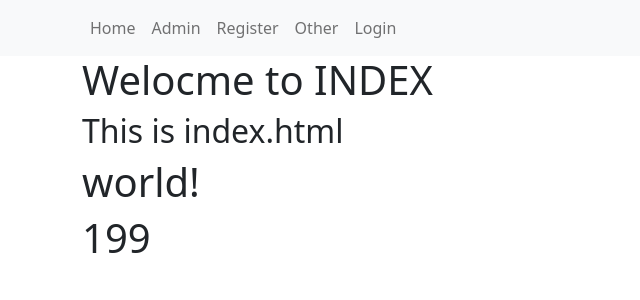
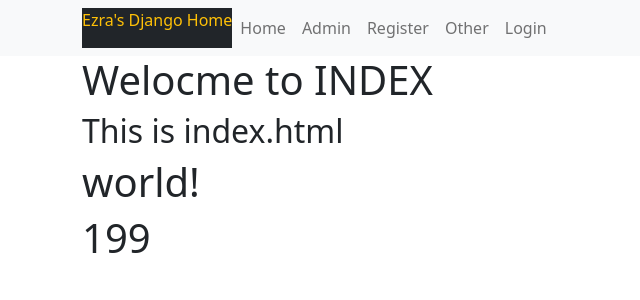
Before and after one commit to xuunnis123/Django-learning-project, a Django app: page / in a window 1280 px wide. Shown: the top 300 px of the page, without its empty margins (0-640 px from the left). Run offline with Django 3.2, Linux system fonts and the light colour scheme.

Commit message:
Modify a little template

```diff
--- a/My_Django/learning_templates/basic_app/urls.py
+++ b/My_Django/learning_templates/basic_app/urls.py
@@ -9,6 +9,6 @@ urlpatterns=[
     path('relative/',views.relative,name='relative'),
     path('other/',views.other,name='other'),
     path('register/',views.register,name='register'),
-    path('user_login/',views.user_login,name='user_login')
+    path('user_login/',views.user_login,name='user_login'),
 
 ]
--- a/My_Django/learning_templates/templates/basic_app/base.html
+++ b/My_Django/learning_templates/templates/basic_app/base.html
@@ -17,6 +17,7 @@
            <div class="collapse navbar-collapse" id="navbarNav">
 
                <ul class="navbar-nav">
+                <li class="text-warning bg-dark">Ezra's Django Home</li>
                    <li class="nav-item"><a class="nav-link" href="{% url "index" %}">Home</a></li>
                    <li class="nav-item"><a class="nav-link" href="{% url "admin:index" %}">Admin</a></li>
                    <li class="nav-item"><a class="nav-link" href="{% url "basic_app:register" %}">Register</a></li>
```
